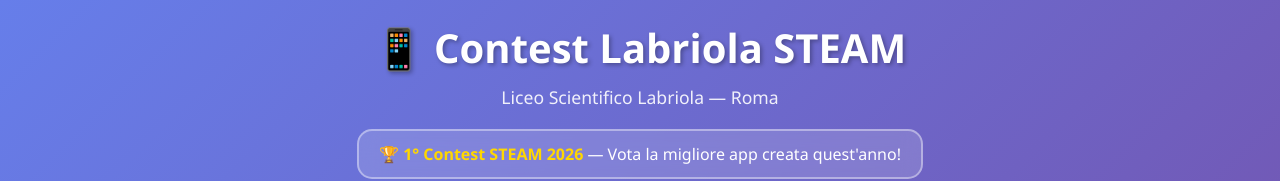
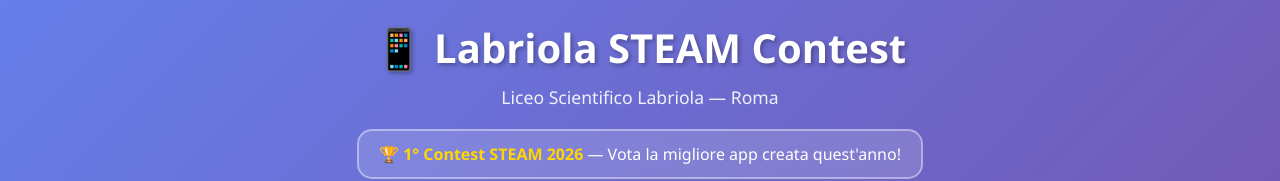
Before and after one commit to profzammataro/steamcontest, a plain HTML site: page index.html in a window 1280 px wide. Shown: the top 181 px of the page. Drawn offline with Linux system fonts and the light colour scheme; no server answers.

Commit message:
Update index.html

```diff
--- a/index.html
+++ b/index.html
@@ -256,7 +256,7 @@
 <body>
 <div class="container">
     <header>
-        <h1>📱 Contest Labriola STEAM</h1>
+        <h1>📱  Labriola STEAM Contest </h1>
         <p class="subtitle">Liceo Scientifico Labriola — Roma</p>
         <div class="contest-banner">🏆 <span>1° Contest STEAM 2026</span> — Vota la migliore app creata quest'anno!</div>
     </header>
```
